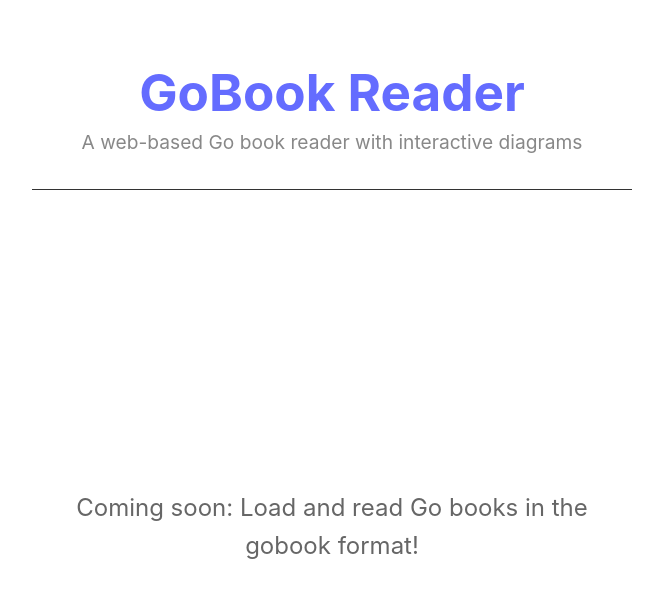
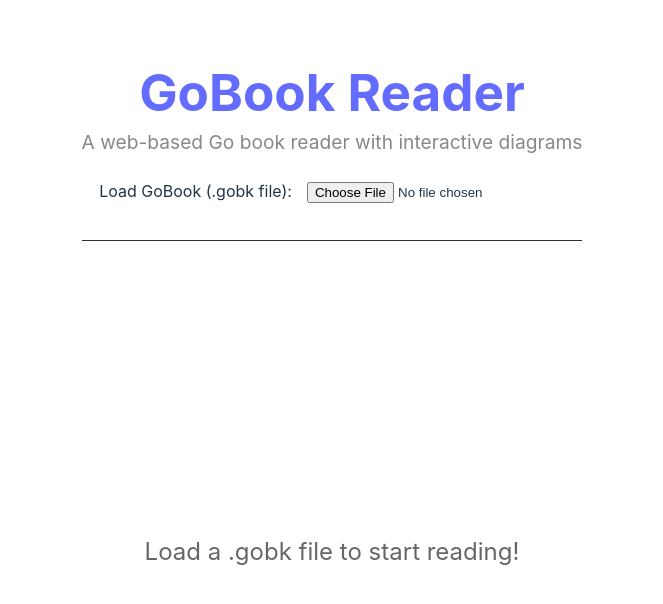
Before and after one commit to joeykblack/gobookreader, a React (Vite) app: page / in a window 1280 px wide. Shown: the top 604 px of the page, without its empty margins (308-971 px from the left). Built offline with nearby package versions, Linux system fonts and the light colour scheme; the HTML template or start-up script is replaced by a standard one.

Commit message:
Add Load button for .gobk files with localStorage persistence and text rendering

```diff
--- a/package.json
+++ b/package.json
@@ -10,9 +10,10 @@
     "preview": "vite preview"
   },
   "dependencies": {
+    "@sabaki/shudan": "^1.7.1",
+    "jszip": "^3.10.1",
     "react": "^18.2.0",
-    "react-dom": "^18.2.0",
-    "@sabaki/shudan": "^1.7.1"
+    "react-dom": "^18.2.0"
   },
   "devDependencies": {
     "@vitejs/plugin-react": "^4.2.1",
--- a/src/App.jsx
+++ b/src/App.jsx
@@ -1,14 +1,77 @@
+import { useState, useEffect } from 'react'
+import JSZip from 'jszip'
 import './App.css'
 
 function App() {
+  const [bookContent, setBookContent] = useState('')
+
+  useEffect(() => {
+    // Load book from localStorage on mount
+    const savedBook = localStorage.getItem('gobookContent')
+    if (savedBook) {
+      setBookContent(savedBook)
+    }
+  }, [])
+
+  const handleFileLoad = async (event) => {
+    const file = event.target.files[0]
+    if (!file) return
+
+    try {
+      const zip = await JSZip.loadAsync(file)
+
+      // Find the .gobook file (should be the only .gobook in the zip)
+      const gobookFile = Object.keys(zip.files).find(name => name.endsWith('.gobook'))
+
+      if (!gobookFile) {
+        alert('No .gobook file found in the archive')
+        return
+      }
+
+      const content = await zip.files[gobookFile].async('text')
+
+      // Store in localStorage
+      localStorage.setItem('gobookContent', content)
+
+      // Update state
+      setBookContent(content)
+
+      alert('Book loaded successfully!')
+    } catch (error) {
+      console.error('Error loading book:', error)
+      alert('Error loading book: ' + error.message)
+    }
+  }
+
   return (
     <div className="App">
       <header className="App-header">
         <h1>GoBook Reader</h1>
         <p>A web-based Go book reader with interactive diagrams</p>
+        <div style={{ marginTop: '20px' }}>
+          <label htmlFor="gobk-file" style={{ marginRight: '10px' }}>
+            Load GoBook (.gobk file):
+          </label>
+          <input
+            id="gobk-file"
+            type="file"
+            accept=".gobk"
+            onChange={handleFileLoad}
+            style={{ padding: '5px' }}
+          />
+        </div>
       </header>
-      <main>
-        <p>Coming soon: Load and read Go books in the gobook format!</p>
+      <main style={{ padding: '20px', textAlign: 'left' }}>
+        {bookContent ? (
+          <div>
+            <h2>Book Content</h2>
+            <pre style={{ whiteSpace: 'pre-wrap', fontFamily: 'monospace' }}>
+              {bookContent}
+            </pre>
+          </div>
+        ) : (
+          <p>Load a .gobk file to start reading!</p>
+        )}
       </main>
     </div>
   )
```
Also changed, not shown: 1 other file (tests, documents, lock files or other folders).
